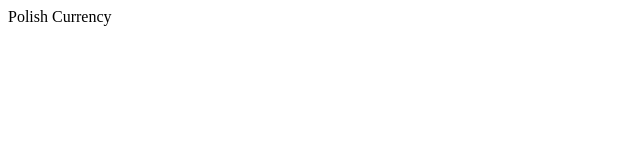
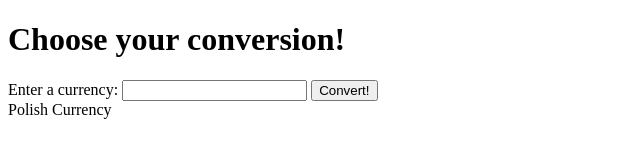
Before and after one commit to art-weinstein/currency-converter, a plain HTML site: page src/index.html in a window 1280 px wide. Shown: the whole page, without its empty margins (0-640 px from the left). Drawn offline with Linux system fonts and the light colour scheme.

Commit message:
properly convert USD to PLN using API.

```diff
--- a/src/index.html
+++ b/src/index.html
@@ -4,6 +4,12 @@
   <title>Currency Converter</title>
 </head>
 <body>
-  <div class= "pln">Polish Currency</div>
+  <div class="container">
+    <h1>Choose your conversion!</h1>
+    <label for="conversion">Enter a currency:</label>
+    <input id="conversion" type="text">
+    <button class="btn-success" id="convert">Convert!</button>
+    <div class= "pln">Polish Currency</div>
+  </div>
 </body>
 </html>
--- a/src/main.js
+++ b/src/main.js
@@ -7,7 +7,7 @@ import './css/styles.css';
 
 $(document).ready(function() {
   $('#convert').click(function() {
-    const currency = $('#currency').val();
+    // const currency = $('#currency').val();
 
     let request = new XMLHttpRequest();
     const url = `https://v6.exchangerate-api.com/v6/${process.env.API_KEY}/latest/USD`;
@@ -23,7 +23,7 @@ $(document).ready(function() {
     request.send();
 
   function getElements(response) {
-      $('.pln').html(``);
+      $('.pln').html(`${response.conversion_rates.PLN}`);
     }
   });
 });
```
